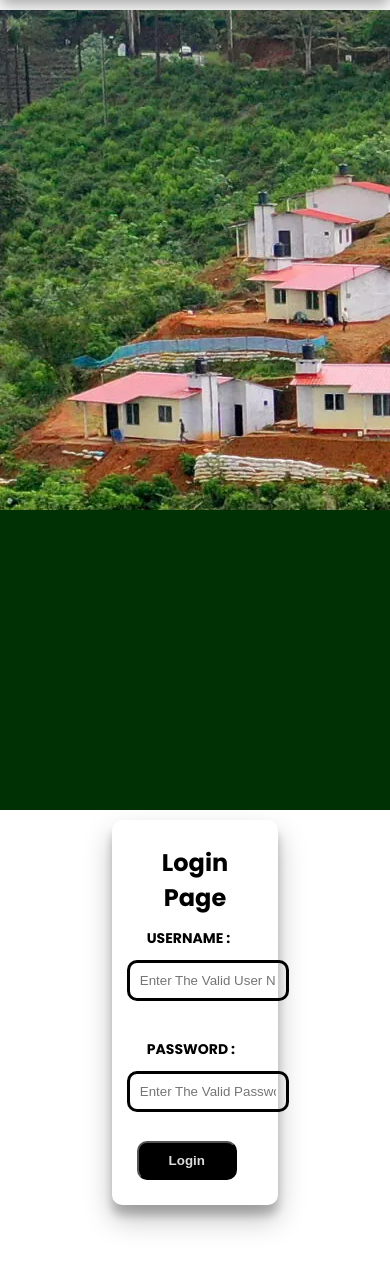
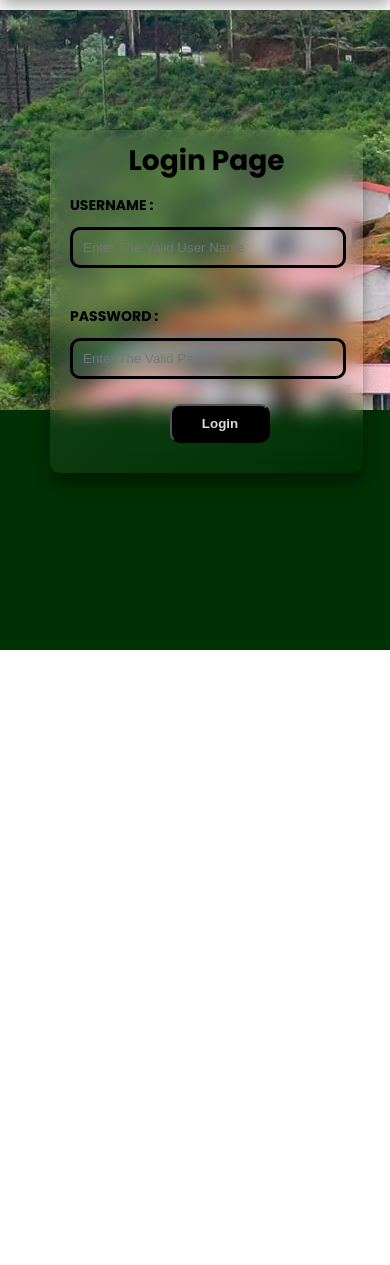
Before and after one commit to abdhafee/web-database, a PHP site: page /loginPage.php in a window 390 px wide. Shown: the part 65-1330 px from the top of the page. Run offline with PHP 8.4, Linux system fonts and the light colour scheme.

Commit message:
Update loginPage.php

```diff
--- a/loginPage.php
+++ b/loginPage.php
@@ -17,6 +17,148 @@
 
     <!-- Custom CSS -->
     <link rel="stylesheet" href="home.css">
+
+<style>
+.bimg{
+  background-image: url('developing.webp');
+  width: 100%;
+  height: 500px;
+  position: relative;
+  margin-top: 10px;
+}
+.login-box{
+  background: linear-gradient(135deg, rgba(255, 255, 255, 0.1), rgba(255, 255, 255, 0));
+  backdrop-filter: blur(10px);
+  -webkit-backdrop-filter: blur(10px);
+  transition: 2s;
+  border-radius: 20px;
+  width: 35vw;
+  height: auto;
+  top: -290px;
+  left: 480px;
+  padding: 20px;
+  position: absolute;
+  box-shadow: rgba(0, 0, 0, 0.25) 0px 14px 28px, rgba(0, 0, 0, 0.22) 0px 10px 10px;
+}
+
+.bg-img{
+  background-color: #003104;
+  width: 100%;
+  height: 200px;
+  position: relative;
+}
+
+.login-box h1{
+  text-align: center;
+  padding: 10px;
+}
+
+.login-box label{
+  padding: 20px;
+  font-weight: bold;
+}
+
+.login input{
+  padding: 10px;
+  display:flex;
+  width: 30vw;
+  margin: 10px;
+  background: transparent;
+  border-radius: 10px;
+  border: solid 3px #000;
+}
+
+.login button{
+  display: flex;
+  flex-direction: column;
+  align-items: center;
+  text-align: center;
+  padding: 10px;
+  width: 15vw;
+  margin-left: 125px;
+  margin-top: -10px;
+  font-weight: bold;
+  border-radius: 10px;
+  background-color: #000;
+  color: #ddd;
+}
+  /* Responsive design */
+@media (max-width: 768px) {
+  *{
+    margin: 0;
+    padding: 0;
+  }
+
+  html,body{
+    width: 100%;
+    height: 100%;
+    margin: 0;
+    padding: 0;
+    overflow-x: hidden;
+    font-family: 'Poppins', sans-serif;
+}
+
+.bimg{
+  width: 100%;
+  height: 400px;
+  position: relative;
+  margin-top: 10px;
+}
+
+.bg-img{
+  background-color: #003104;
+  width: 100%;
+  height: 240px;
+  position: relative;
+  }
+
+.login-box {
+  background: linear-gradient(135deg, rgba(255, 255, 255, 0.1), rgba(255, 255, 255, 0));
+  backdrop-filter: blur(10px);
+  -webkit-backdrop-filter: blur(10px);
+  transition: 2s;
+  width: 70vw;
+  height: auto;
+  top: -290px;
+  left: 50px;
+  padding: 20px;
+  position: absolute; /* Reduced padding */
+  border-radius: 10px; /* Slightly less rounded */
+  height: auto; /* Allows content to define height */
+  margin: 10px auto; /* Centering */
+}
+
+.login input {
+  width: 64vw;
+  margin: 10px;
+  background: transparent;
+  margin-left: 0; /* Reset margin for mobile */
+}
+
+.login button {
+  width: 100px; /* Full width for button */
+  display: flex;
+  flex-direction: column;
+  align-items: center;
+  text-align: center;
+  margin-left: 125px;
+  position: relative;
+  left: -25px;
+}
+
+.login-box h1 {
+  font-size: 28px;
+  margin-top: -20px;
+}
+
+.login-box label {
+  font-size: 14px; /* Smaller font size */
+  right: 20px;
+  position: relative;
+}
+}
+
+</style>
 </head>
 <body>
     <!-- Navbar -->
@@ -25,8 +167,8 @@
     </nav>
 
     <!-- Header -->
-    <div class="bimg" style="background-image: url('developing.webp'); width: 100%; height: 500px; position: relative; margin-top: 10px;"></div>
-    <div class="bg-img"></div>
+    <div class="bimg" style=""></div>
+    <div class="bg-img">
 
     <!-- Login Page -->
     <div class="login-box">
@@ -39,6 +181,7 @@
                 <input type="password" id="password" name="psswd" placeholder="Enter The Valid Password"><br>
                 <button type="submit" id="login" value="Login" name="login">Login</button>
             </form>
+        </div>
         </div>
     </div>
 
```
